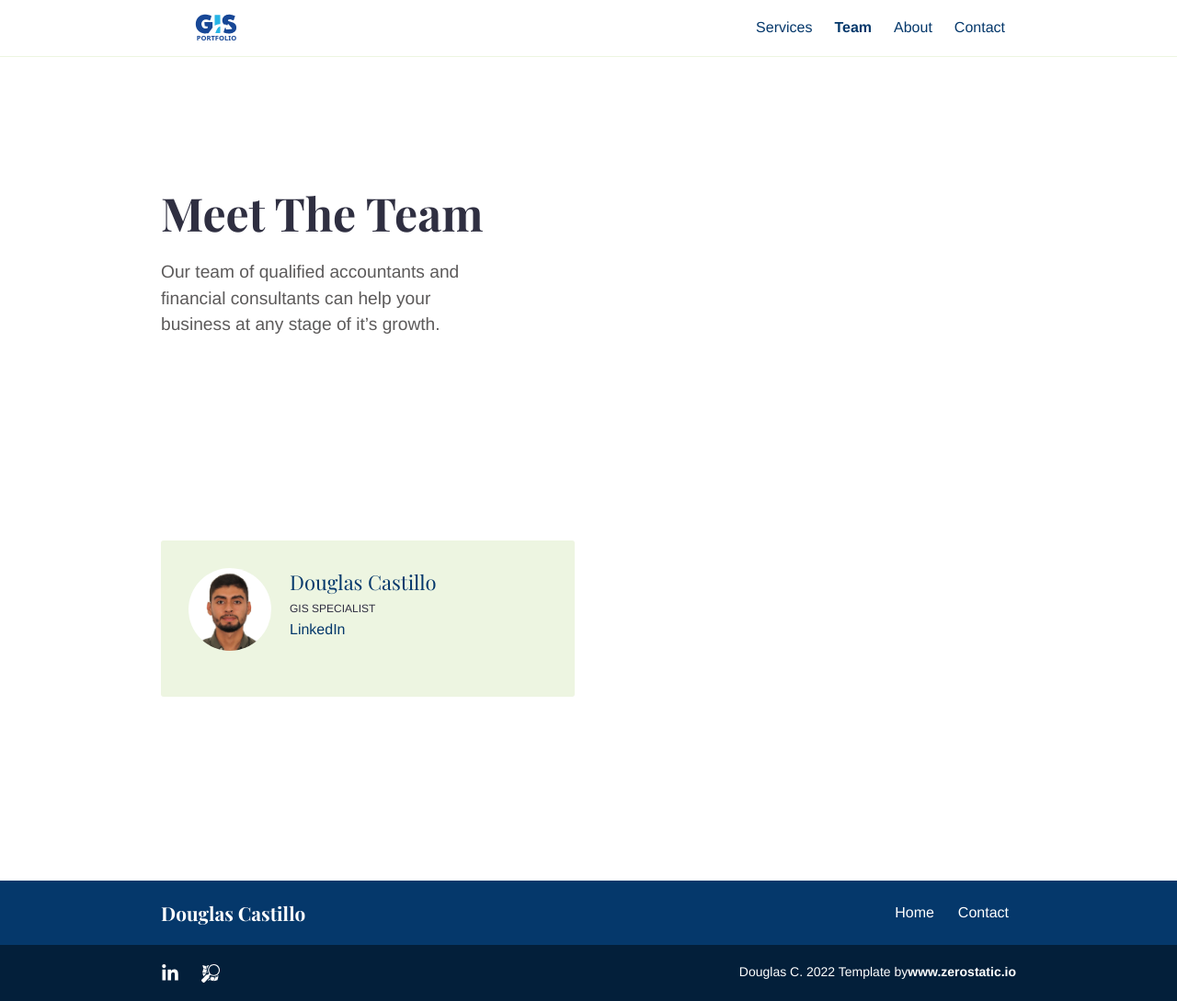
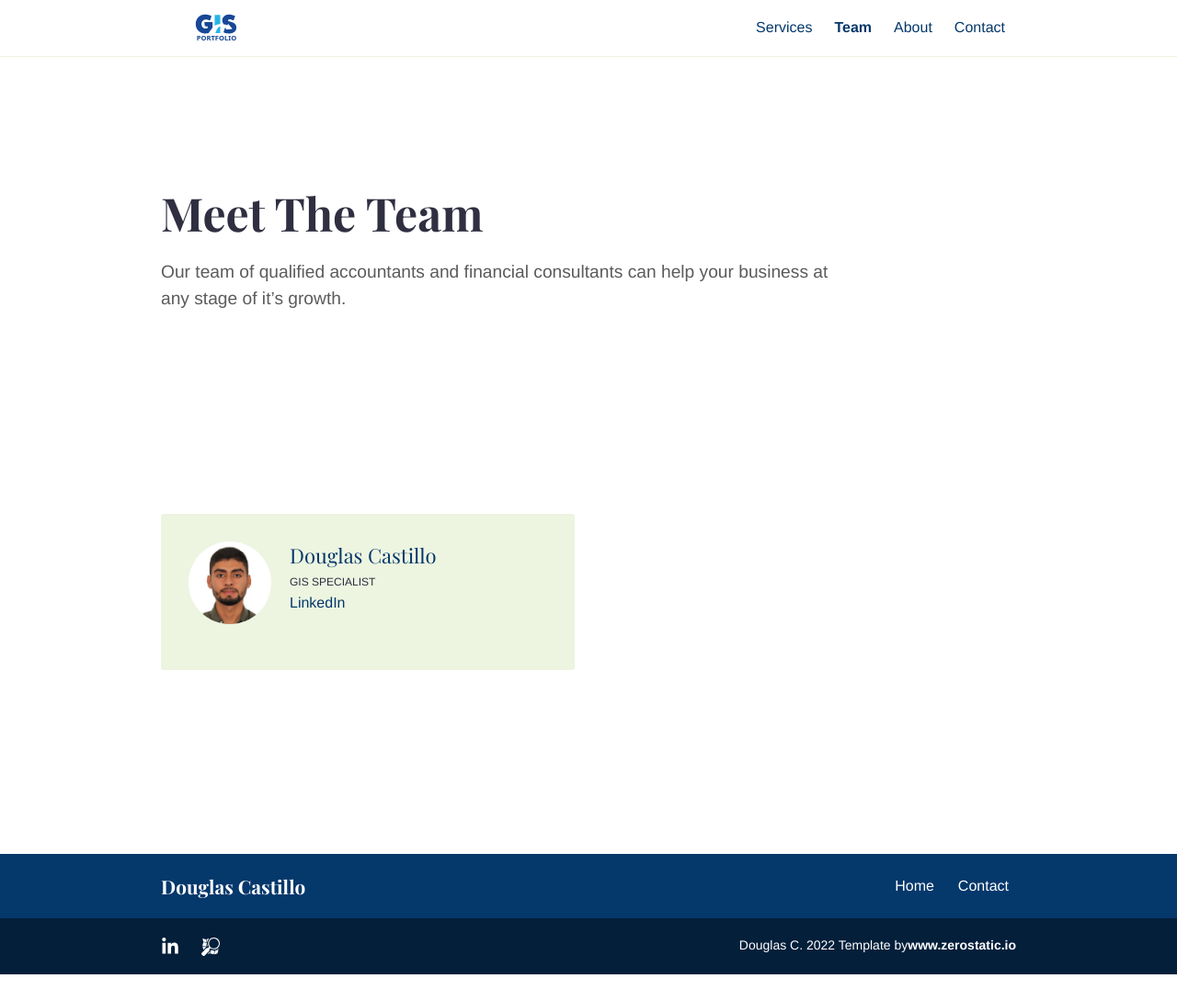
Before and after one commit to DFRCL/dfrclGIS.github.io, a Jekyll site: the page built from team.md, in a window 1280 px wide. Shown: the whole page at 92% size. Built offline with Jekyll 4.4.1, drawn with Linux system fonts in a browser that asks for light colours; after the commit the page ends 1060 px from its top, so only the background shows below that.

Commit message:
Update teams.html

```diff
--- a/_layouts/teams.html
+++ b/_layouts/teams.html
@@ -6,11 +6,11 @@
 <div class="intro">
     <div class="container">
         <div class="row justify-content-start">
-            <div class="col-12 col-md-7 col-lg-6 order-2 order-md-1">
+            <div class="col-12 col-md-7 col-lg-12 order-2 order-md-1">
                 {{ content }}
             </div>
             {% if page.intro_image %}
-            <div class="col-12 col-md-5 col-lg-6 order-1 order-md-2 position-relative">
+            <div class="col-12 col-md-5 col-lg-12 order-1 order-md-2 position-relative">
                 <img alt={{ page.title }} class="intro-image{% if page.intro_image_absolute %} intro-image-absolute{% endif %}{% if page.intro_image_hide_on_mobile %} intro-image-hide-mobile{% endif %}" src="{{ page.intro_image | relative_url }}" />
             </div>
             {% endif %}
```
